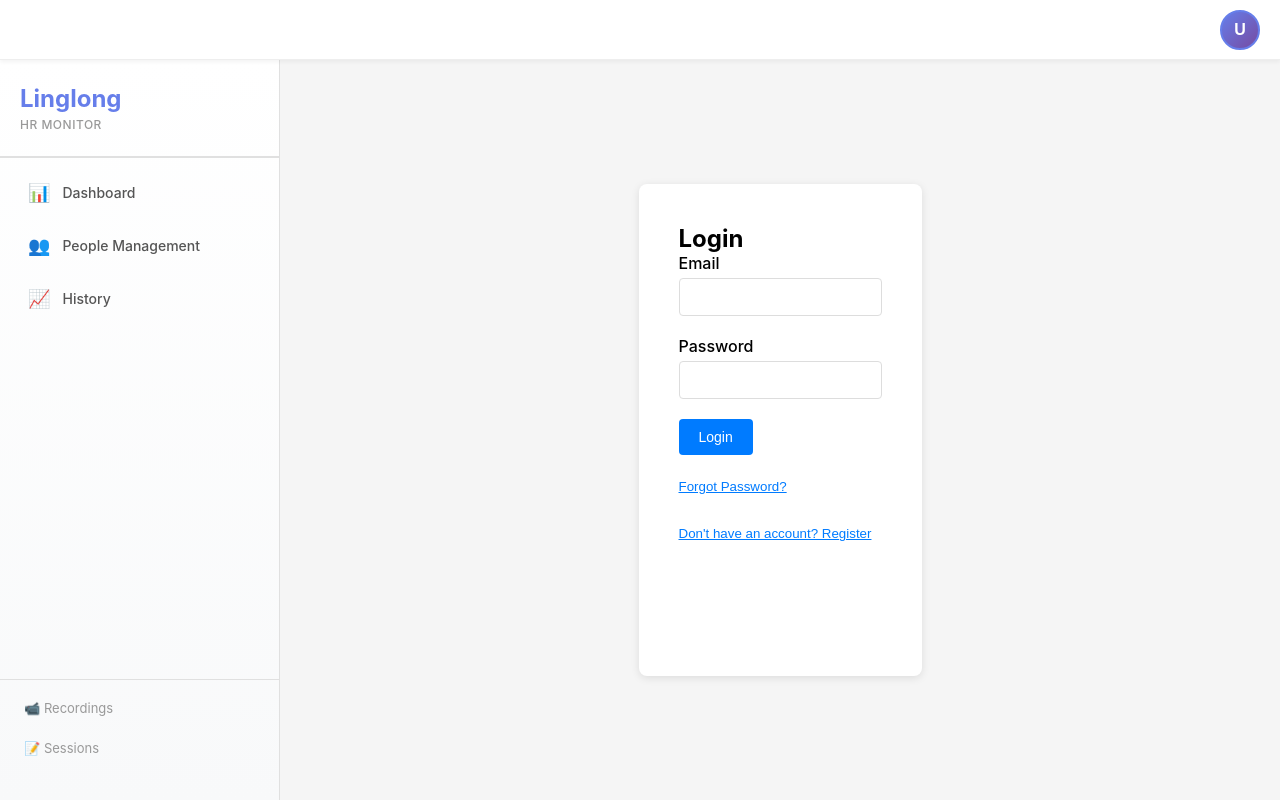
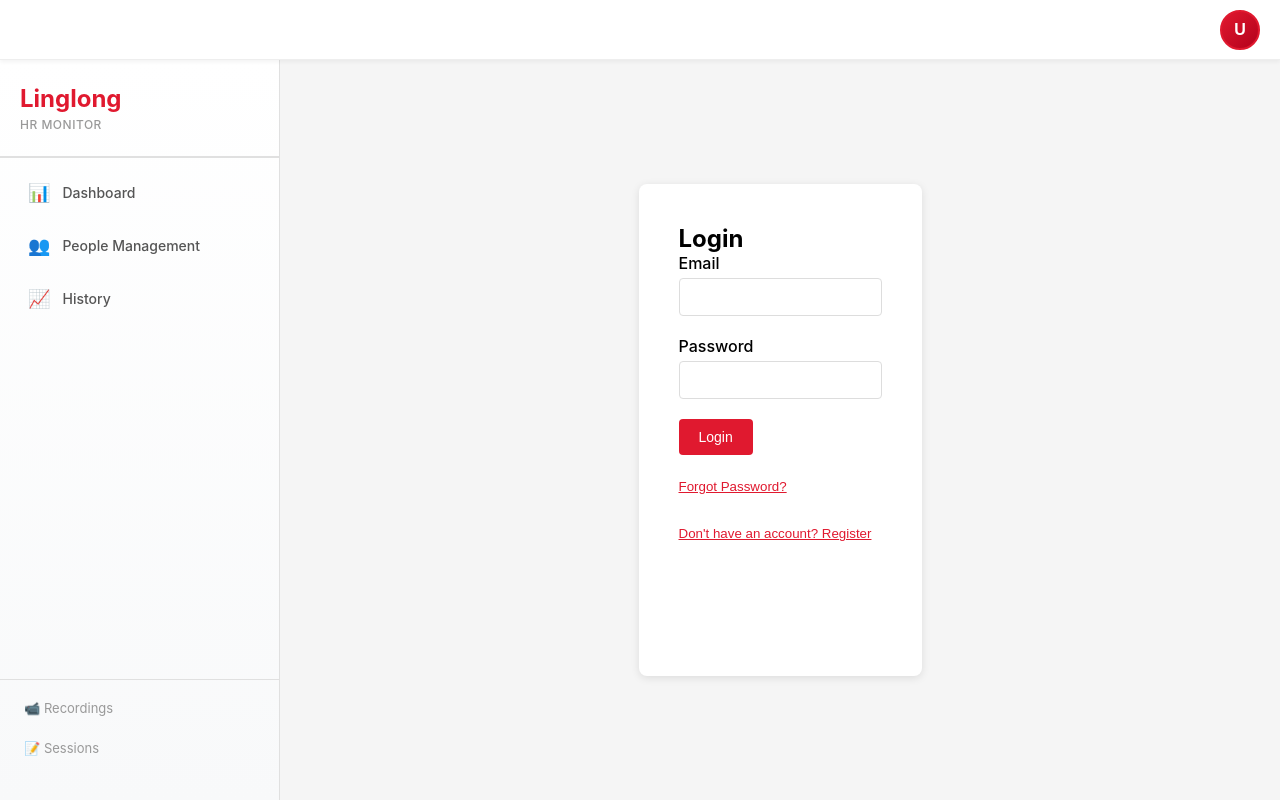
Before and after one commit to zhaojia511/linglong, a React (Vite) app in the folder web_app/: page /login in a window 1280 px wide. Built offline with nearby package versions, Linux system fonts and the light colour scheme; no server answers.

Commit message:
chore: auto-commit 2026-03-17 09:11

```diff
--- a/web_app/src/components/Header.css
+++ b/web_app/src/components/Header.css
@@ -32,9 +32,9 @@
   width: 40px;
   height: 40px;
   border-radius: 50%;
-  background: linear-gradient(135deg, #667eea 0%, #764ba2 100%);
+  background: linear-gradient(135deg, #e0192f 0%, #b3001b 100%);
   color: white;
-  border: 2px solid #667eea;
+  border: 2px solid #e0192f;
   cursor: pointer;
   font-weight: bold;
   display: flex;
@@ -46,7 +46,7 @@
 
 .user-avatar:hover {
   transform: scale(1.05);
-  box-shadow: 0 2px 8px rgba(102, 126, 234, 0.3);
+  box-shadow: 0 2px 8px rgba(224, 25, 47, 0.3);
 }
 
 .user-dropdown {
--- a/web_app/src/components/TabSidebar.css
+++ b/web_app/src/components/TabSidebar.css
@@ -28,7 +28,7 @@
 .sidebar-logo h2 {
   margin: 0;
   font-size: 24px;
-  color: #667eea;
+  color: #e0192f;
   font-weight: 700;
 }
 
@@ -63,14 +63,14 @@
 }
 
 .tab-link:hover {
-  background: #f0f1ff;
-  color: #667eea;
+  background: #fff0f1;
+  color: #e0192f;
 }
 
 .tab-link.active {
-  background: linear-gradient(135deg, #667eea 0%, #764ba2 100%);
+  background: linear-gradient(135deg, #e0192f 0%, #b3001b 100%);
   color: white;
-  box-shadow: 0 4px 12px rgba(102, 126, 234, 0.3);
+  box-shadow: 0 4px 12px rgba(224, 25, 47, 0.25);
 }
 
 .tab-icon {
--- a/web_app/src/index.css
+++ b/web_app/src/index.css
@@ -37,7 +37,7 @@ body {
 }
 
 .btn-primary {
-  background-color: #007bff;
+  background-color: #e0192f;
   color: white;
 }
 
@@ -85,7 +85,7 @@ body {
 }
 
 .nav a.active {
-  background: #007bff;
+  background: #e0192f;
   color: white;
 }
 
@@ -147,7 +147,7 @@ body {
 .stat-value {
   font-size: 32px;
   font-weight: bold;
-  color: #007bff;
+  color: #e0192f;
   margin: 10px 0;
 }
 
@@ -221,7 +221,7 @@ body {
 .link-btn {
   background: none;
   border: none;
-  color: #007bff;
+  color: #e0192f;
   cursor: pointer;
   text-decoration: underline;
   padding: 0.5rem 0;
```
Also changed, not shown: 2 other files (tests, documents, lock files or other folders).
